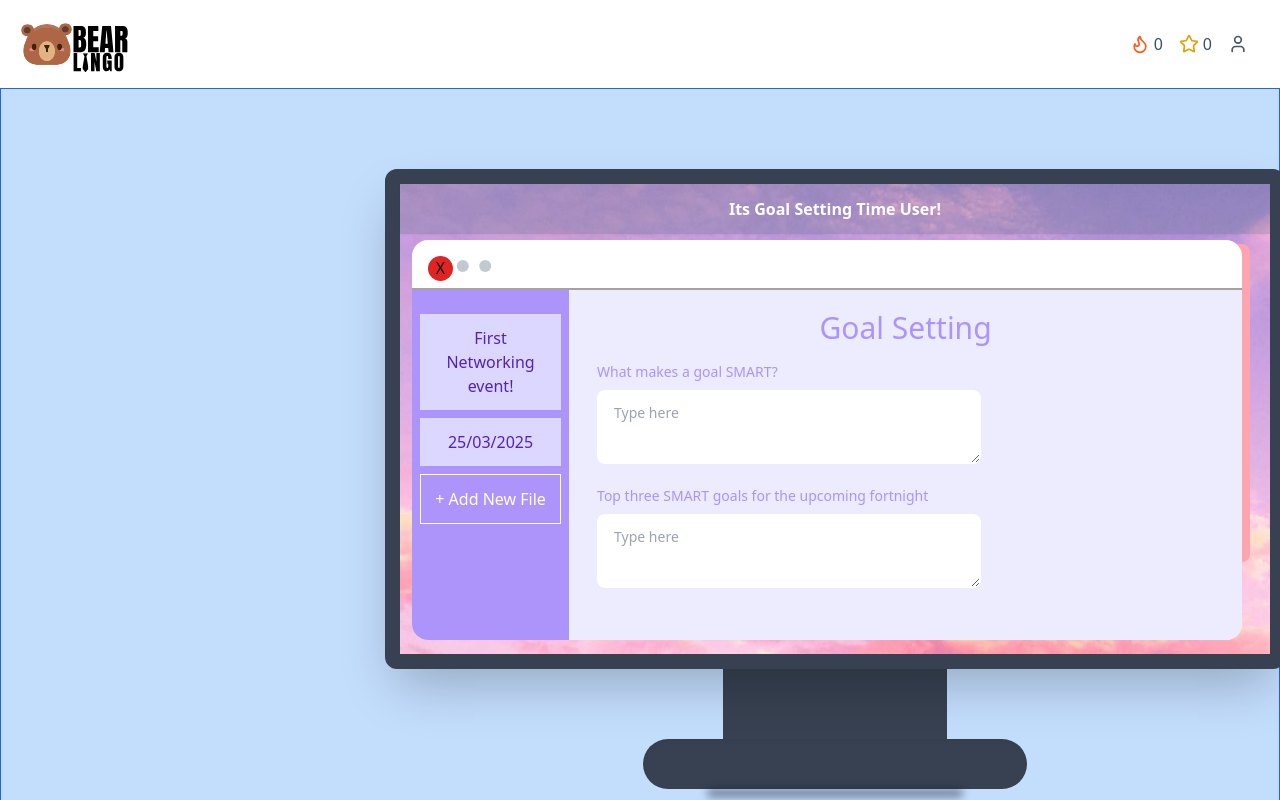
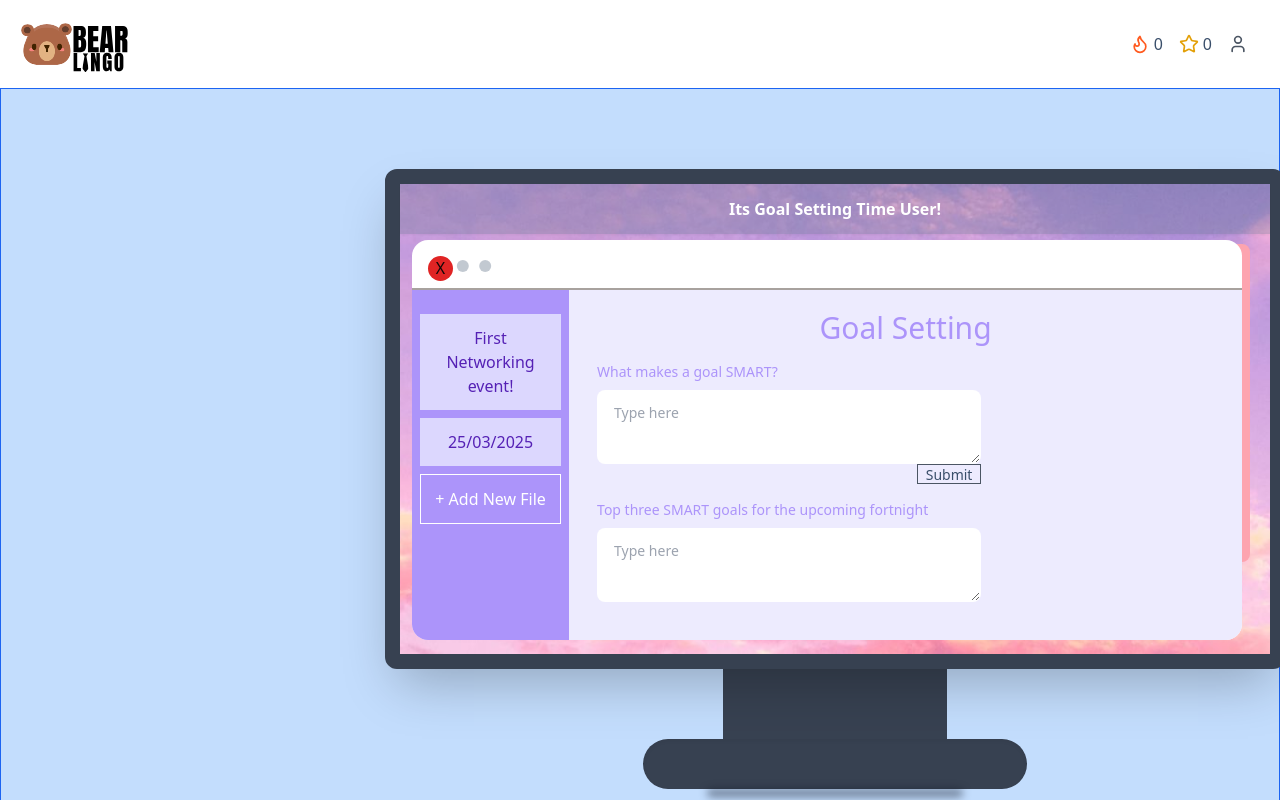
Before and after one commit to unix2dossss/Bearlingo, a React (Vite) app in the folder frontend/: page /Journal in a window 1280 px wide. Both pictures are taken after a click on the element "Reflections". Shown: the top 800 px of the page. Built offline with nearby package versions, Linux system fonts and the light colour scheme; no server answers.

Commit message:
Added button for a input field in the journal

```diff
--- a/frontend/src/pages/Journal.jsx
+++ b/frontend/src/pages/Journal.jsx
@@ -101,9 +101,13 @@ const Journal = () => {
                                             </div>
                                             {/* Showing a file */}
                                             <div className="bg-purple-100 w-full">
+
                                                 <h2 className="flex justify-center text-3xl text-purple-400 mt-5">Goal Setting</h2>
-                                                <p className="text-purple-400 text-sm ml-7 mt-4">What makes a goal SMART?</p>
-                                                <textarea placeholder="Type here" className="textarea textarea-neutral ml-7 mt-2 w-96"></textarea>
+                                                <div className="flex flex-col ml-7">
+                                                    <p className="text-purple-400 text-sm mt-4">What makes a goal SMART?</p>
+                                                    <textarea placeholder="Type here" className="textarea textarea-neutral mt-2 w-96"></textarea>
+                                                    <button className="ml-80 btn-neutral btn-outline border border-gray-600 h-5 w-16 text-sm">Submit</button>
+                                                </div>
                                                 <p className="text-purple-400 text-sm ml-7 mt-4">Top three SMART goals for the upcoming fortnight</p>
                                                 <textarea placeholder="Type here" className="textarea textarea-neutral ml-7 mt-2 w-96"></textarea>
                                                 {openFile && (
@@ -130,7 +134,7 @@ const Journal = () => {
 
                     {/* Extra Shadow for Depth */}
                     <div className="w-64 h-2 bg-gray-900 mx-auto rounded-full blur-sm opacity-50"></div>
-                </div>
+                </div >
 
                 <br />
                 <br />
```
